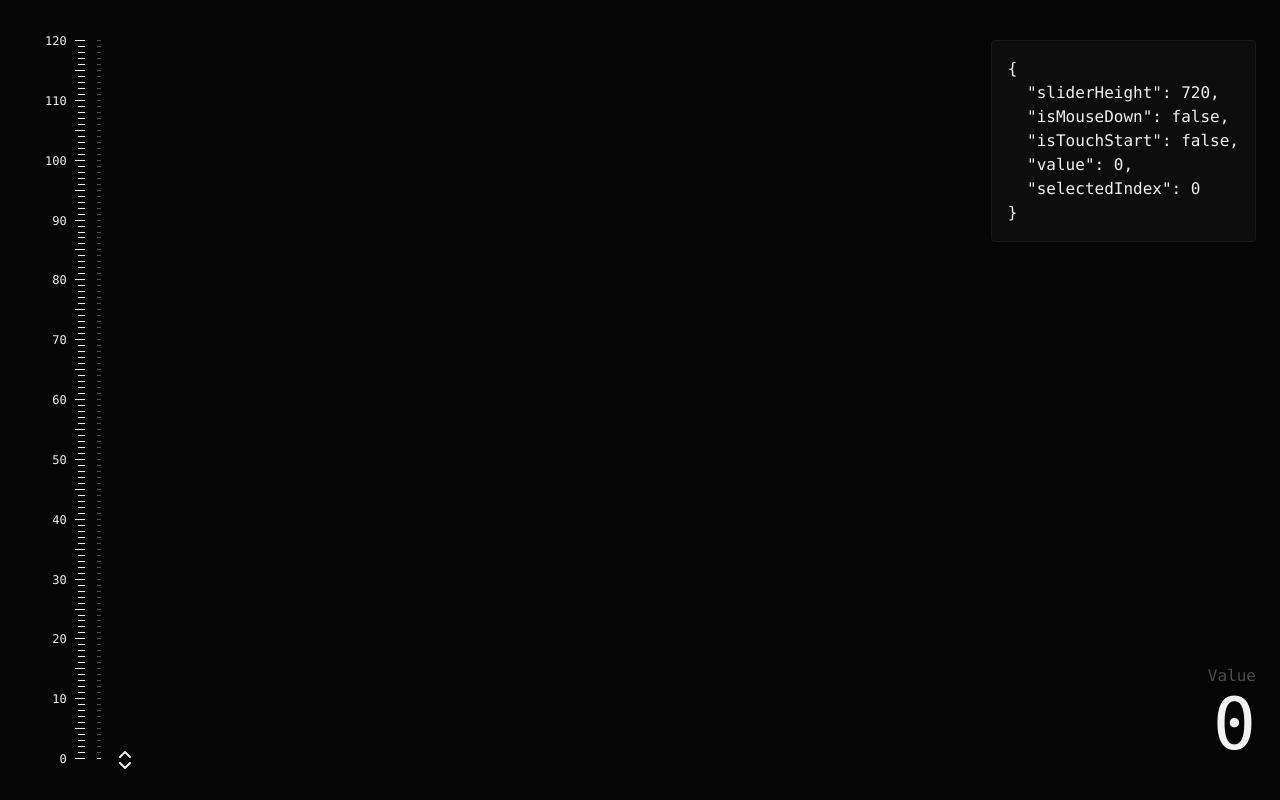
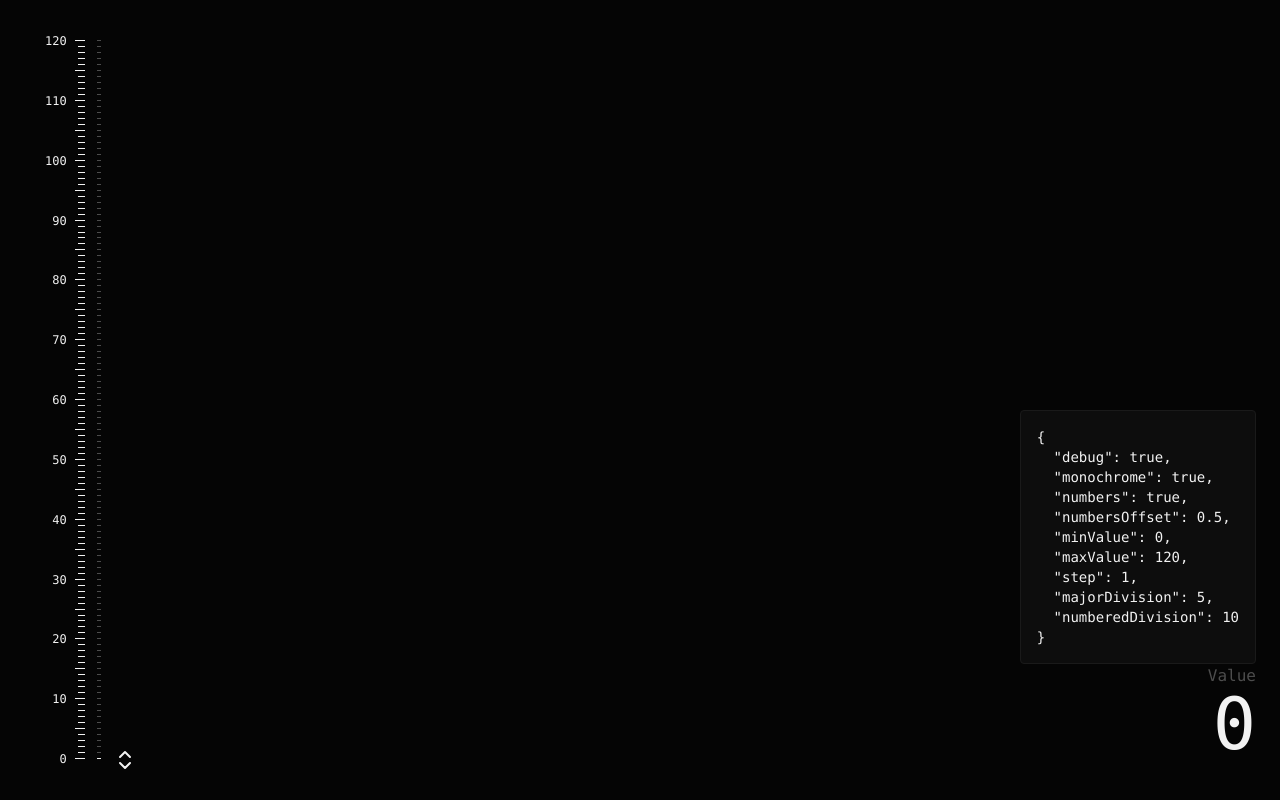
Before and after one commit to mazhugasergei/counter, a React (Vite) app: page / in a window 1280 px wide. Built offline with nearby package versions, Linux system fonts and the light colour scheme.

Commit message:
simplify debug component

```diff
--- a/src/components/counter/debug.tsx
+++ b/src/components/counter/debug.tsx
@@ -1,33 +1,18 @@
 import { Block } from "@/components/block"
 import { RootState } from "@/store"
-import { cn } from "@/utils/helpers"
 import React, { ComponentProps } from "react"
 import { useSelector } from "react-redux"
 
 interface DebugProps extends ComponentProps<typeof Block> {}
 
-export const Debug = React.forwardRef<HTMLDivElement, DebugProps>(({ className, ...props }, ref) => {
+export const Debug = React.forwardRef<HTMLDivElement, DebugProps>(({ ...props }, ref) => {
 	const CONFIG = useSelector((state: RootState) => state.config)
-	const { values, sliderHeight, selectedIndex, isMouseDown, isTouchStart } = useSelector(
-		(state: RootState) => state.app
-	)
+	const obj = useSelector((state: RootState) => state.config)
 
 	return (
 		CONFIG.debug && (
-			<Block ref={ref} className={cn("mb-auto", className)} {...props}>
-				<pre>
-					{JSON.stringify(
-						{
-							sliderHeight,
-							isMouseDown,
-							isTouchStart,
-							value: values[selectedIndex],
-							selectedIndex,
-						},
-						null,
-						2
-					)}
-				</pre>
+			<Block ref={ref} {...props}>
+				<pre className="text-sm">{JSON.stringify(obj, null, 2)}</pre>
 			</Block>
 		)
 	)
```
